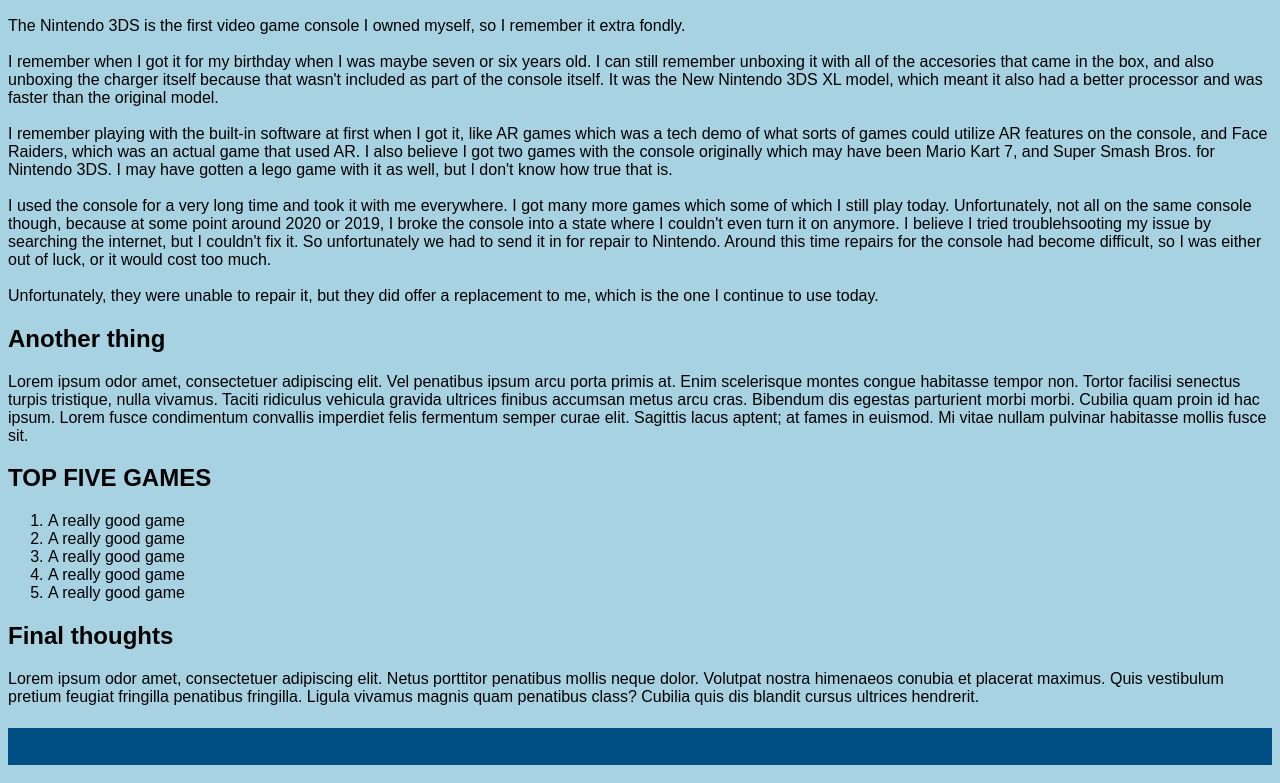
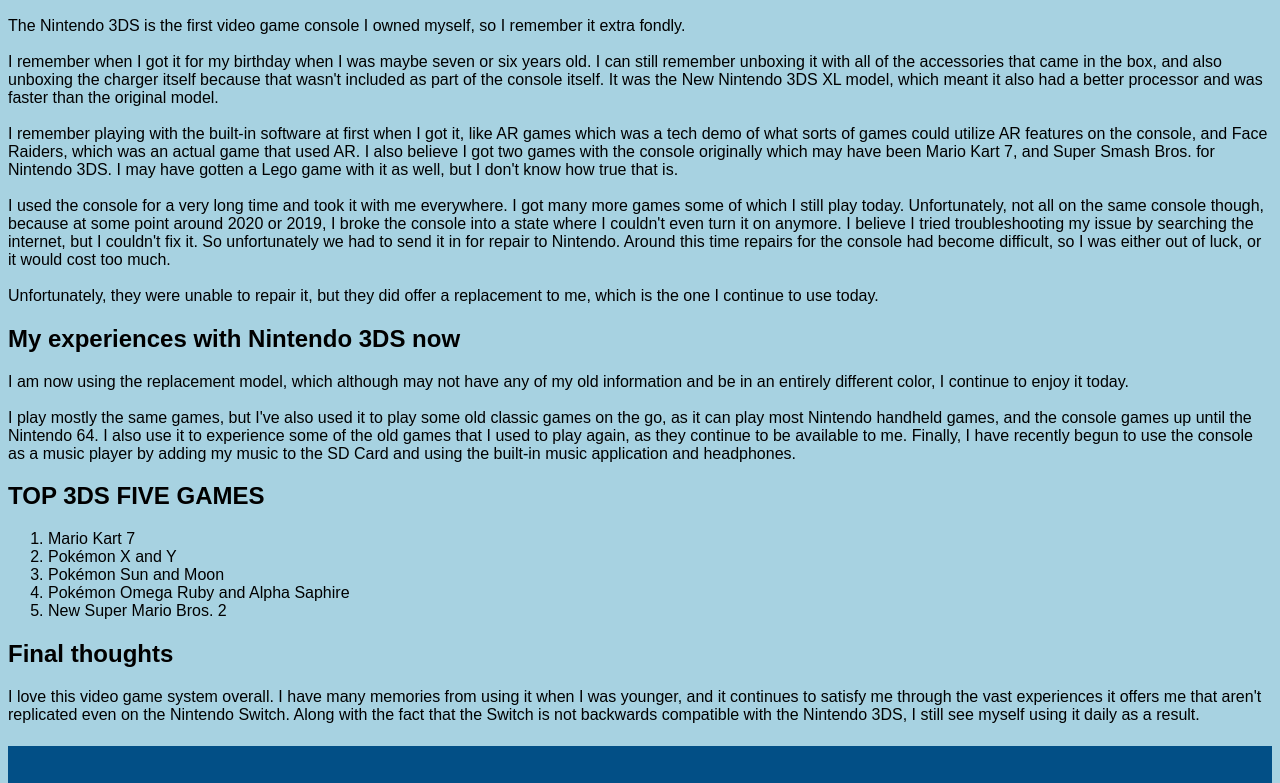
Before and after one commit to alex-628/alex-628.github.io, a plain HTML site: page 3ds.html in a window 1280 px wide. Shown: the part 432-1215 px from the top of the page. Drawn offline with Linux system fonts and the light colour scheme.

Commit message:
Update 3ds.html

```diff
--- a/3ds.html
+++ b/3ds.html
@@ -37,28 +37,27 @@
     <div class="consoleThoughts">
         <h2>My first expreiences with Nintendo 3DS</h2>
         <p>The Nintendo 3DS is the first video game console I owned myself, so I remember it extra fondly.<br> <br>
-          I remember when I got it for my birthday when I was maybe seven or six years old. I can still remember unboxing it with all of the accesories that came in the box, and also unboxing the charger itself because that wasn't included as part of the console itself. It was the New Nintendo 3DS XL model, which meant it also had a better processor and was faster than the original model.<br> <br>
-          I remember playing with the built-in software at first when I got it, like AR games which was a tech demo of what sorts of games could utilize AR features on the console, and Face Raiders, which was an actual game that used AR. I also believe I got two games with the console originally which may have been Mario Kart 7, and Super Smash Bros. for Nintendo 3DS. I may have gotten a lego game with it as well, but I don't know how true that is.<br><br>
-          I used the console for a very long time and took it with me everywhere. I got many more games which some of which I still play today. Unfortunately, not all on the same console though, because at some point around 2020 or 2019, I broke the console into a state where I couldn't even turn it on anymore. I believe I tried troublehsooting my issue by searching the internet, but I couldn't fix it. So unfortunately we had to send it in for repair to Nintendo. Around this time repairs for the console had become difficult, so I was either out of luck, or it would cost too much. <br><br>Unfortunately, they were unable to repair it, but they did offer a replacement to me, which is the one I continue to use today.
+          I remember when I got it for my birthday when I was maybe seven or six years old. I can still remember unboxing it with all of the accessories that came in the box, and also unboxing the charger itself because that wasn't included as part of the console itself. It was the New Nintendo 3DS XL model, which meant it also had a better processor and was faster than the original model.<br> <br>
+          I remember playing with the built-in software at first when I got it, like AR games which was a tech demo of what sorts of games could utilize AR features on the console, and Face Raiders, which was an actual game that used AR. I also believe I got two games with the console originally which may have been Mario Kart 7, and Super Smash Bros. for Nintendo 3DS. I may have gotten a Lego game with it as well, but I don't know how true that is.<br><br>
+          I used the console for a very long time and took it with me everywhere. I got many more games some of which I still play today. Unfortunately, not all on the same console though, because at some point around 2020 or 2019, I broke the console into a state where I couldn't even turn it on anymore. I believe I tried troubleshooting my issue by searching the internet, but I couldn't fix it. So unfortunately we had to send it in for repair to Nintendo. Around this time repairs for the console had become difficult, so I was either out of luck, or it would cost too much. <br><br>Unfortunately, they were unable to repair it, but they did offer a replacement to me, which is the one I continue to use today.
         </p>
 
 
-        <h2>Another thing</h2>
+        <h2>My experiences with Nintendo 3DS now</h2>
         <p>
-          Lorem ipsum odor amet, consectetuer adipiscing elit. Vel penatibus ipsum arcu porta primis at. Enim scelerisque montes congue habitasse tempor non. Tortor facilisi senectus turpis tristique, nulla vivamus. Taciti ridiculus vehicula gravida ultrices finibus accumsan metus arcu cras. Bibendum dis egestas parturient morbi morbi. Cubilia quam proin id hac ipsum. Lorem fusce condimentum convallis imperdiet felis fermentum semper curae elit. Sagittis lacus aptent; at fames in euismod. Mi vitae nullam pulvinar habitasse mollis fusce sit.
+          I am now using the replacement model, which although may not have any of my old information and be in an entirely different color, I continue to enjoy it today.<br><br> I play mostly the same games, but I've also used it to play some old classic games on the go, as it can play most Nintendo handheld games, and the console games up until the Nintendo 64. I also use it to experience some of the old games that I used to play again, as they continue to be available to me. Finally, I have recently begun to use the console as a music player by adding my music to the SD Card and using the built-in music application and headphones.
         </p>
 
-        <h2>TOP FIVE GAMES</h2>
+        <h2>TOP 3DS FIVE GAMES</h2>
         <ol>
-          <li>A really good game</li>
-          <li>A really good game</li>
-          <li>A really good game</li>
-          <li>A really good game</li>
-          <li>A really good game</li>
+          <li>Mario Kart 7</li>
+          <li>Pokémon X and Y</li>
+          <li>Pokémon Sun and Moon</li>
+          <li>Pokémon Omega Ruby and Alpha Saphire</li>           <li>New Super Mario Bros. 2</li>
         </ol>
 
         <h2>Final thoughts</h2>
-        <p>Lorem ipsum odor amet, consectetuer adipiscing elit. Netus porttitor penatibus mollis neque dolor. Volutpat nostra himenaeos conubia et placerat maximus. Quis vestibulum pretium feugiat fringilla penatibus fringilla. Ligula vivamus magnis quam penatibus class? Cubilia quis dis blandit cursus ultrices hendrerit.</p>
+        <p>I love this video game system overall. I have many memories from using it when I was younger, and it continues to satisfy me through the vast experiences it offers me that aren't replicated even on the Nintendo Switch. Along with the fact that the Switch is not backwards compatible with the Nintendo 3DS, I still see myself using it daily as a result.</p>
     </div>
 
     <h1>
```
